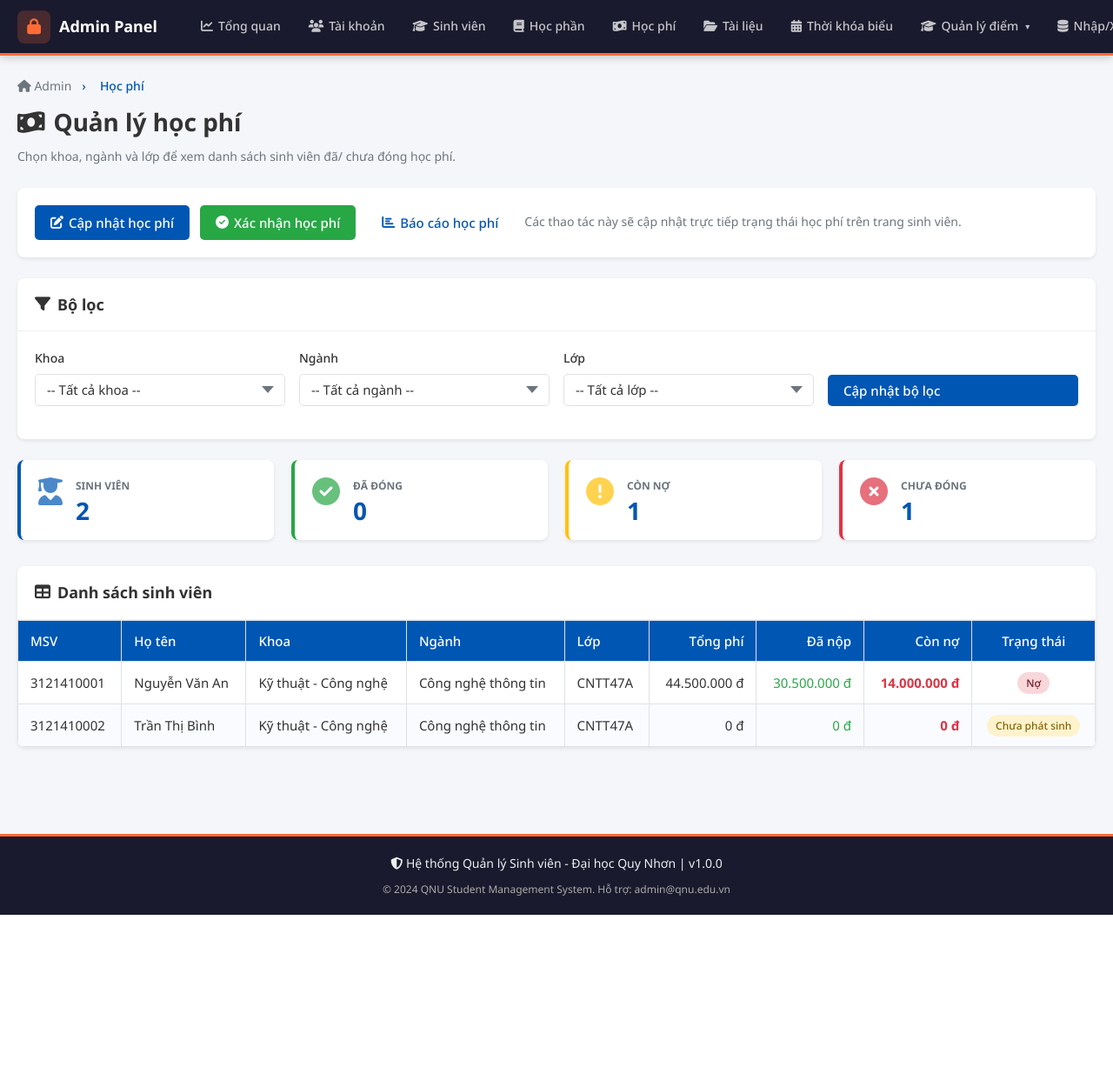
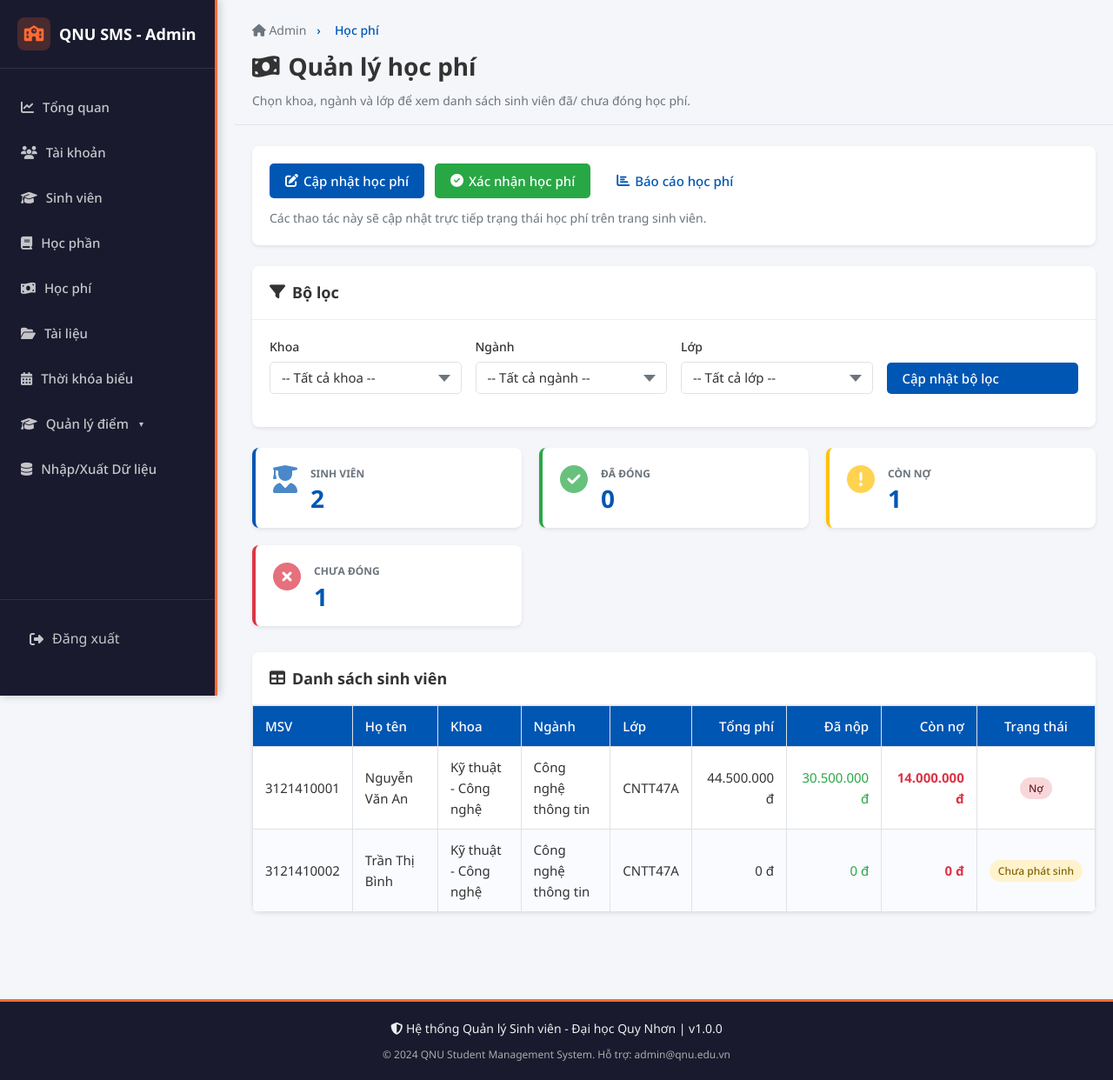
Before and after one commit to trongdang2012/qnu-student-management, a PHP site: page /qnu-student-management/admin/hoc_phi/index.php in a window 1280 px wide. Shown: the whole page at 87% size. Before the commit the page ends 1052 px from the top, so only its background shows below. Run offline with PHP 8.4, Linux system fonts and the light colour scheme; a user stored in the database is signed in; data comes from the database, SQL or seed files in the repository; some libraries are stand-ins or nearby versions.

Commit message:
Update admin layout, add SweetAlert2, fix DB import bug, update README

```diff
--- a/config/database.php
+++ b/config/database.php
@@ -11,7 +11,7 @@ function env(string $key, $default = null) {
 
 define('DB_HOST', env('DB_HOST', 'localhost'));
 define('DB_USER', env('DB_USER', 'root'));
-define('DB_PASS', env('DB_PASS', 'hoghuyk11'));
+define('DB_PASS', env('DB_PASS', ''));
 define('DB_NAME', env('DB_NAME', 'qnu_sms'));
 define('DB_CHARSET', env('DB_CHARSET', 'utf8mb4'));
 
--- a/includes/admin/header_admin.php
+++ b/includes/admin/header_admin.php
@@ -27,29 +27,27 @@ $_base = BASE_URL;
   <link rel="stylesheet" href="<?= $_base ?>/assets/css/style.css">
   <link rel="stylesheet" href="<?= $_base ?>/assets/css/student.css">
 
+  <!-- SweetAlert2 -->
+  <script src="https://cdn.jsdelivr.net/npm/sweetalert2@11"></script>
+
   <style>
-    /* Admin Navbar - giống student navbar */
+    /* Admin Sidebar - Vertical Layout */
     .admin-navbar {
       position: fixed;
-      top: 0; left: 0; right: 0;
-      height: var(--header-h);
+      top: 0; left: 0; bottom: 0;
+      width: 250px;
       background: #1a1a2e;
-      box-shadow: 0 2px 10px rgba(0,0,0,.2);
+      box-shadow: 2px 0 10px rgba(0,0,0,.2);
       z-index: 1000;
-      display: flex;
-      align-items: center;
-      border-bottom: 3px solid #ff6b35;
+      border-right: 3px solid #ff6b35;
+      overflow-y: auto;
     }
 
     .admin-navbar-inner {
-      max-width: 1400px;
-      width: 100%;
-      margin: 0 auto;
-      padding: 0 20px;
       display: flex;
-      align-items: center;
-      justify-content: space-between;
-      gap: 16px;
+      flex-direction: column;
+      padding: 20px 0;
+      height: 100%;
     }
 
     .admin-navbar-brand {
@@ -59,7 +57,9 @@ $_base = BASE_URL;
       color: #fff;
       font-size: 18px;
       font-weight: 700;
-      flex-shrink: 0;
+      padding: 0 20px 20px 20px;
+      border-bottom: 1px solid rgba(255,255,255,0.1);
+      margin-bottom: 20px;
     }
 
     .admin-navbar-brand .logo-icon {
@@ -69,32 +69,35 @@ $_base = BASE_URL;
       display: flex; align-items: center; justify-content: center;
       font-size: 18px;
       color: #ff6b35;
+      flex-shrink: 0;
     }
 
     .admin-navbar-menu {
       display: flex;
-      align-items: center;
+      flex-direction: column;
       gap: 4px;
+      padding: 0 10px;
       flex: 1;
-      justify-content: flex-start;
-      margin-left: 20px;
+      margin: 0;
+      list-style: none;
     }
 
     .admin-navbar-menu .nav-item {
       position: relative;
+      width: 100%;
     }
 
     .admin-navbar-menu .nav-link {
       display: flex;
       align-items: center;
-      gap: 6px;
-      padding: 8px 14px;
+      gap: 10px;
+      padding: 12px 14px;
       color: rgba(255,255,255,.75);
-      font-size: 14px;
+      font-size: 15px;
       font-weight: 500;
       border-radius: var(--radius-sm);
       transition: all var(--transition);
-      white-space: nowrap;
+      text-decoration: none;
     }
 
     .admin-navbar-menu .nav-link:hover,
@@ -104,20 +107,20 @@ $_base = BASE_URL;
     }
 
     .admin-navbar-right {
-      display: flex;
-      align-items: center;
-      gap: 16px;
-      margin-left: auto;
+      padding: 20px;
+      border-top: 1px solid rgba(255,255,255,0.1);
+      margin-top: auto;
     }
 
     .admin-navbar-right .nav-link {
       display: flex;
       align-items: center;
-      gap: 6px;
+      gap: 10px;
       color: rgba(255,255,255,.75);
-      padding: 8px 12px;
+      padding: 12px 14px;
       border-radius: var(--radius-sm);
       transition: all var(--transition);
+      text-decoration: none;
     }
 
     .admin-navbar-right .nav-link:hover {
@@ -127,8 +130,9 @@ $_base = BASE_URL;
 
     /* Admin wrapper */
     .admin-wrapper {
-      padding-top: calc(var(--header-h) + 24px);
+      padding-top: 24px;
       padding-bottom: 40px;
+      padding-left: 270px;
       min-height: 100vh;
       background: #f5f6fa;
     }
@@ -140,7 +144,13 @@ $_base = BASE_URL;
     }
 
     .page-title {
-      margin-bottom: 24px;
+      position: sticky;
+      top: 0;
+      background: #f5f6fa;
+      padding: 24px 20px 15px 20px;
+      margin: -24px -20px 24px -20px;
+      z-index: 100;
+      border-bottom: 1px solid #e1e3ea;
     }
 
     .page-title h1 {
--- a/includes/admin/navbar_admin.php
+++ b/includes/admin/navbar_admin.php
@@ -9,10 +9,10 @@ $current_dir = basename(dirname($_SERVER['PHP_SELF']));
   <div class="admin-navbar-inner">
     <div class="admin-navbar-brand">
       <div class="logo-icon">
-        <i class="fas fa-lock"></i>
+        <i class="fas fa-school"></i>
       </div>
       <a href="<?= BASE_URL ?>/admin/dashboard.php" style="color:#fff;text-decoration:none">
-        Admin Panel
+        QNU SMS - Admin
       </a>
     </div>
 
--- a/includes/header.php
+++ b/includes/header.php
@@ -29,5 +29,8 @@ $_base = BASE_URL;
   <!-- CSS -->
   <link rel="stylesheet" href="<?= $_base ?>/assets/css/style.css">
   <link rel="stylesheet" href="<?= $_base ?>/assets/css/student.css">
+
+  <!-- SweetAlert2 -->
+  <script src="https://cdn.jsdelivr.net/npm/sweetalert2@11"></script>
 </head>
 <body>
```
Also changed, not shown: admin/data_sync/import.php (+11 -11 lines), assets/js/main.js (+78 -6 lines), README.md.
